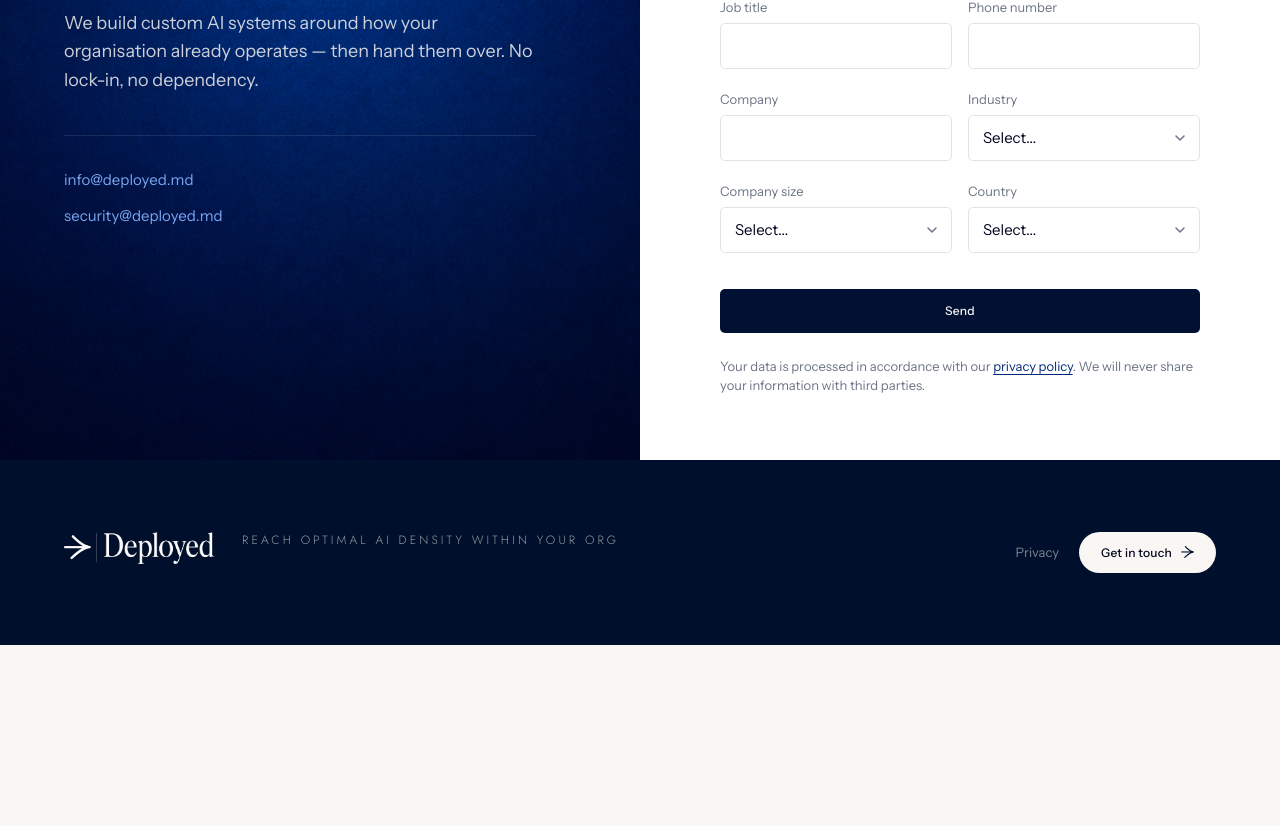
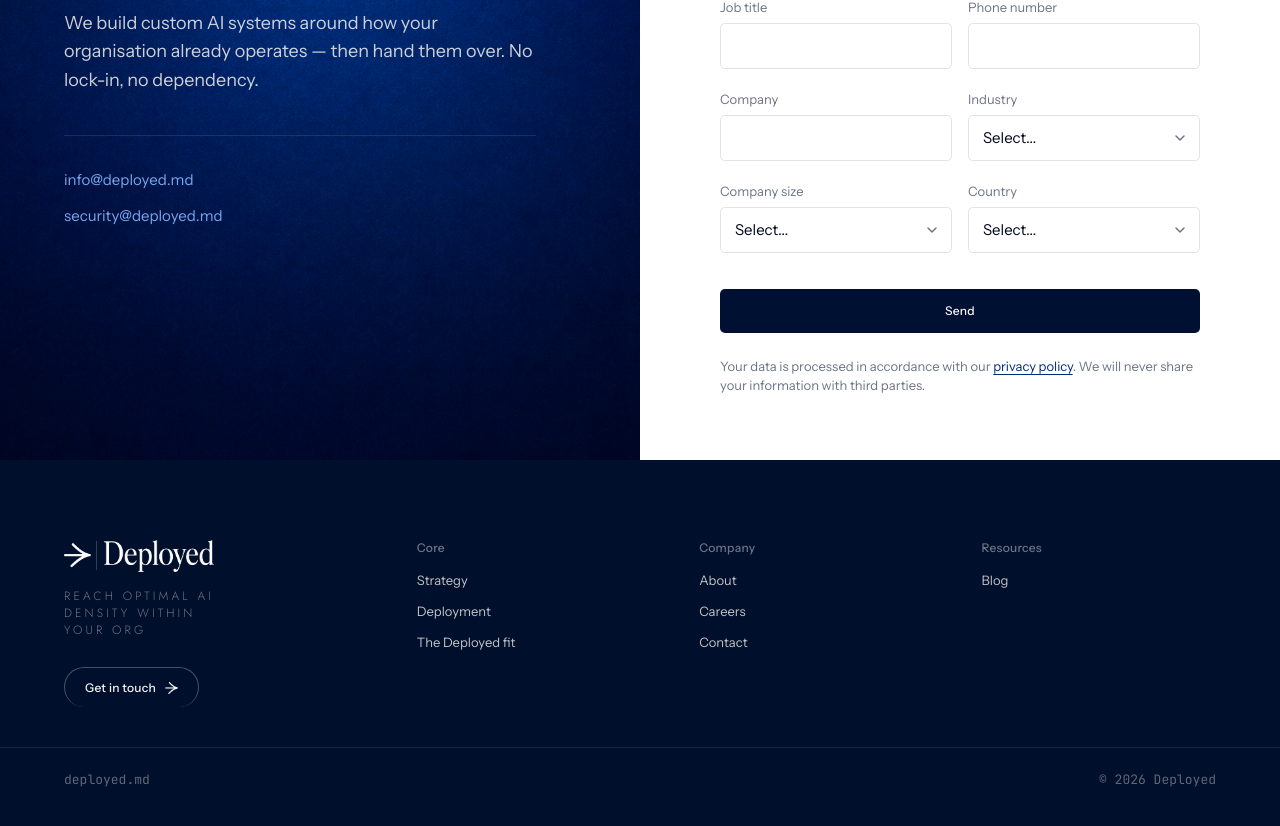
Before and after one commit to Deployed-Core/lander, a Next.js app: page /contact in a window 1280 px wide. Shown: the part 432-1258 px from the top of the page. Before the commit the page ends 1077 px from the top, so only its background shows below. Built offline with nearby package versions, Linux system fonts and the light colour scheme.

Commit message:
Replace CompactFooter with SiteFooter across multiple pages and update styles for improved layout

```diff
--- a/src/app/bip/page.tsx
+++ b/src/app/bip/page.tsx
@@ -12,7 +12,7 @@ export const metadata: Metadata = {
 export default function BipPage() {
   return (
     <div style={{ background: "var(--surface-page)", minHeight: "100vh" }}>
-      <SiteNav tone="light" />
+      <SiteNav tone="navy-solid" />
 
       <section
         style={{
--- a/src/app/contact/page.tsx
+++ b/src/app/contact/page.tsx
@@ -3,7 +3,6 @@
 import { useState, FormEvent } from "react";
 import Link from "next/link";
 import ContactNav from "@/components/ContactNav";
-import CompactFooter from "@/components/CompactFooter";
 import ContactFooter from "@/components/ContactFooter";
 
 const industryOptions = [
@@ -548,7 +547,7 @@ export default function ContactPage() {
           </div>
         </div>
       </div>
-      <ContactFooter />
+      <ContactFooter id="contactfooter" />
       <style>{`
 
         @media (max-width: 900px) {
@@ -558,6 +557,15 @@ export default function ContactPage() {
           .form-row {
             grid-template-columns: 1fr !important;
           }
+          footer#contactfooter > [data-r="foot"] {
+            grid-template-columns: repeat(2, minmax(0, 1fr)) !important;
+            gap: 32px !important;
+          }
+        }
+        @media (max-width: 560px) {
+          footer#contactfooter > [data-r="foot"] {
+            grid-template-columns: minmax(0, 1fr) !important;
+          }
         }
       `}</style>
     </div>
--- a/src/components/ContactFooter.tsx
+++ b/src/components/ContactFooter.tsx
@@ -1,67 +1,170 @@
 import Link from "next/link";
 
-export default function ContactFooter() {
+export default function ContactFooter({ id }: { id?: string }) {
 	return (
-    <footer className="brand-field--flat on-navy" style={{ position: "relative" }}>
-      <style>{`
-        @media (max-width: 900px) {
-          .compact-footer-inner {
-            justify-content: center !important;
-            text-align: center;
-          }
-          .compact-footer-cta {
-            margin-left: 0 !important;
-            width: 100%;
-            justify-content: center;
-          }
-        }
-      `}</style>
+		<footer
+			id={id}
+			className="brand-field--flat on-navy"
+			style={{ position: "relative" }}
+		>
 			<div
-        className="compact-footer-inner"
+				data-r="foot"
 				style={{
+					display: "grid",
+					gridTemplateColumns: "minmax(0,1.3fr) repeat(3,minmax(0,1fr))",
+					gap: 48,
 					width: "100%",
 					boxSizing: "border-box",
-          padding: "72px clamp(32px, 5vw, 80px)",
-          display: "flex",
-          alignItems: "flex-start",
-          gap: 28,
-          flexWrap: "wrap",
+					padding: "80px clamp(32px, 5vw, 80px) 40px",
 				}}
 			>
-        <Link href="/" style={{ display: "flex", alignItems: "center", borderBottom: 0 }}>
-        <img src="/assets/logo-horizontal-white.png" alt="Deployed" style={{ width: 150, minWidth: 130, display: "block" }} />
-        </Link>
-        <span style={{ font: "var(--eyebrow)", letterSpacing: "var(--eyebrow-track)", textTransform: "uppercase", color: "rgba(249,246,243,.6)" }}>
-          Reach optimal AI density within your org
-        </span>
-        <div className="compact-footer-cta" style={{ marginLeft: "auto", display: "flex", alignItems: "center", gap: 20 }}>
-          <Link
-            href="/privacy"
+				<div>
+					<img
+						src="/assets/logo-horizontal-white.png"
+						alt="Deployed"
+						style={{ width: 150, display: "block" }}
+					/>
+					<div
 						style={{
-              font: "var(--body-sm)",
-              color: "rgba(249,246,243,.5)",
+							font: "var(--eyebrow)",
+							letterSpacing: "var(--eyebrow-track)",
+							textTransform: "uppercase",
+							color: "rgba(249,246,243,.44)",
+							marginTop: 16,
+							maxWidth: "24ch",
 						}}
 					>
-            Privacy
-          </Link>
+						Reach optimal AI density within your org
+					</div>
 					<Link
 						href="/contact"
 						style={{
 							display: "inline-flex",
 							alignItems: "center",
 							gap: 9,
-              background: "var(--paper-050)",
-              color: "var(--blue-950)",
+							border: "1px solid rgba(255,255,255,.28)",
+							color: "var(--paper-050)",
 							font: "var(--label)",
 							letterSpacing: "var(--label-track)",
-              padding: "13px 22px",
+							padding: "12px 20px",
 							borderRadius: 999,
+							marginTop: 28,
+							borderBottom: 0,
 						}}
 					>
 						Get in touch
-            <img src="/assets/icon-arrow-navy.png" alt="" style={{ width: 13, height: 12, display: "block" }} />
+						<img
+							src="/assets/icon-arrow-white.png"
+							alt=""
+							style={{ width: 13, height: 12, display: "block" }}
+						/>
 					</Link>
 				</div>
+
+				<div style={{ display: "grid", gap: 11, alignContent: "start" }}>
+					<div
+						style={{
+							font: "var(--label)",
+							letterSpacing: "var(--label-track)",
+							color: "rgba(249,246,243,.44)",
+							marginBottom: 4,
+						}}
+					>
+						Core
+					</div>
+					<Link
+						href="/strategy"
+						style={{ font: "var(--body-sm)", color: "rgba(249,246,243,.78)" }}
+					>
+						Strategy
+					</Link>
+					<Link
+						href="/deployment"
+						style={{ font: "var(--body-sm)", color: "rgba(249,246,243,.78)" }}
+					>
+						Deployment
+					</Link>
+					<Link
+						href="/the-deployed-fit"
+						style={{ font: "var(--body-sm)", color: "rgba(249,246,243,.78)" }}
+					>
+						The Deployed fit
+					</Link>
+				</div>
+
+				<div style={{ display: "grid", gap: 11, alignContent: "start" }}>
+					<div
+						style={{
+							font: "var(--label)",
+							letterSpacing: "var(--label-track)",
+							color: "rgba(249,246,243,.44)",
+							marginBottom: 4,
+						}}
+					>
+						Company
+					</div>
+					<Link
+						href="/about"
+						style={{ font: "var(--body-sm)", color: "rgba(249,246,243,.78)" }}
+					>
+						About
+					</Link>
+					<Link
+						href="/careers"
+						style={{ font: "var(--body-sm)", color: "rgba(249,246,243,.78)" }}
+					>
+						Careers
+					</Link>
+					<Link
+						href="/contact"
+						style={{ font: "var(--body-sm)", color: "rgba(249,246,243,.78)" }}
+					>
+						Contact
+					</Link>
+				</div>
+
+				<div style={{ display: "grid", gap: 11, alignContent: "start" }}>
+					<div
+						style={{
+							font: "var(--label)",
+							letterSpacing: "var(--label-track)",
+							color: "rgba(249,246,243,.44)",
+							marginBottom: 4,
+						}}
+					>
+						Resources
+					</div>
+					<Link
+						href="/blog"
+						style={{ font: "var(--body-sm)", color: "rgba(249,246,243,.78)" }}
+					>
+						Blog
+					</Link>
+				</div>
+			</div>
+
+			<div
+				style={{
+					borderTop: "1px solid var(--border-hairline)",
+					display: "flex",
+					gap: 20,
+					flexWrap: "wrap",
+					justifyContent: "space-between",
+					width: "100%",
+					boxSizing: "border-box",
+					padding: "22px clamp(32px, 5vw, 80px) 40px",
+				}}
+			>
+				<span
+					style={{ font: "var(--mono-md)", color: "rgba(249,246,243,.38)" }}
+				>
+					deployed.md
+				</span>
+				<span
+					style={{ font: "var(--mono-md)", color: "rgba(249,246,243,.38)" }}
+				>
+					{"©"} 2026 Deployed
+				</span>
 			</div>
 		</footer>
 	);
```
Also changed, not shown: src/app/about/page.tsx (+15 -2 lines), src/app/banking/page.tsx (+15 -2 lines), src/app/careers/page.tsx (+11 -2 lines), src/app/deployment/page.tsx (+10 -3 lines), src/app/healthcare/page.tsx (+11 -2 lines), src/app/privacy/page.tsx (+25 -7 lines), src/app/strategy/page.tsx (+11 -2 lines), src/app/the-deployed-fit/page.tsx (+11 -2 lines), src/app/utilities/page.tsx (+11 -2 lines). Lines whose indentation alone changed are shown as unchanged.
